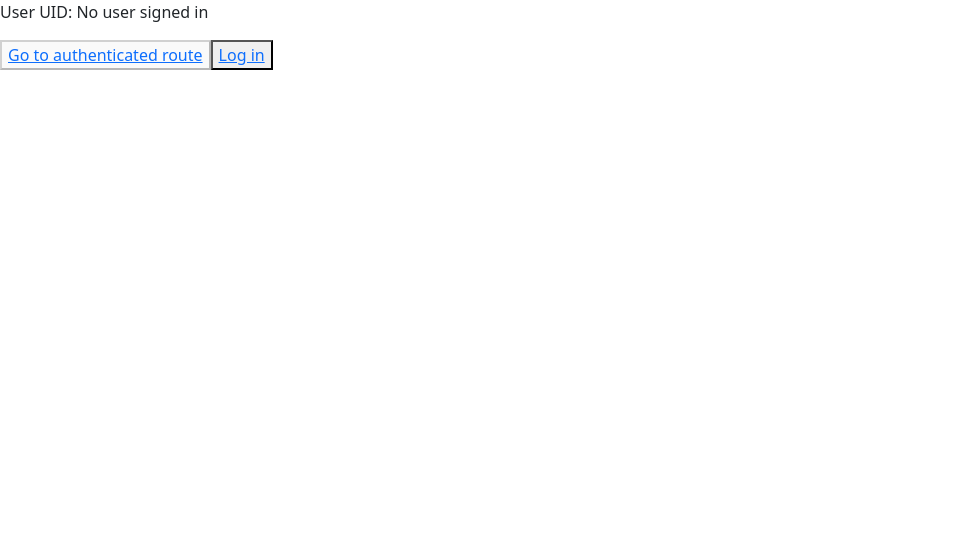
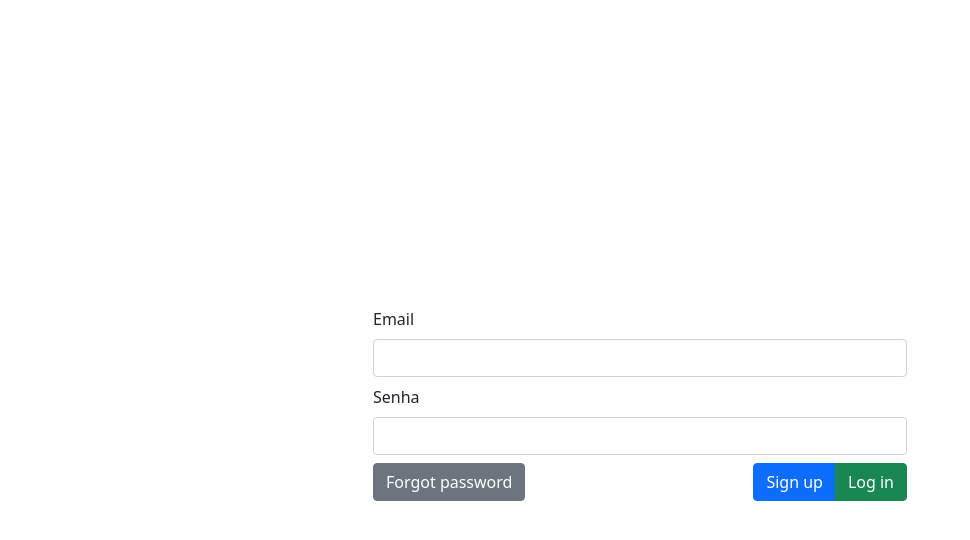
Before and after one commit to jppradoleal/desafio-softwrap-next, a Next.js app: page / in a window 1280 px wide. Shown: the top 540 px of the page, without its empty margins (0-970 px from the left). Built offline with nearby package versions, Linux system fonts and the light colour scheme; no server answers.

Commit message:
feat: impl login page with auth flow

```diff
--- /dev/null
+++ b/components/styles/indexStyle.ts
@@ -0,0 +1,30 @@
+import { Container } from 'react-bootstrap';
+import styled from 'styled-components';
+
+export default styled(Container)`
+    display: flex;
+    align-items: center;
+    justify-content: center;
+    width: 100vw;
+    height: 100vh;
+
+    .toast {
+        position: absolute;
+        top: 16px;
+        right: 8px;
+    }
+
+    .container {
+        width: 50%;
+
+        form {
+            width: 100%;
+            .form-footer {
+                width: 100%;
+                display: flex;
+                align-items: center;
+                justify-content: space-between;
+            }
+        }
+    }
+`;
--- a/pages/index.js
+++ /dev/null
@@ -1,23 +0,0 @@
-import React from 'react';
-import Link from 'next/link'
-import {useAuth} from '../utils/auth';
-
-export default function Home() {
-  const {user} = useAuth();
-
-  return (
-    <div>
-      <p>User UID: {user ? user.uid : "No user signed in"}</p>
-      <button disabled={!user}>
-        <Link href="/authenticated">
-          <a>Go to authenticated route</a>
-        </Link>
-      </button>
-      <button disabled={user}>
-        <Link href="/login">
-          <a>Log in</a>
-        </Link>
-      </button>
-    </div>
-  );
-}
--- /dev/null
+++ b/pages/index.tsx
@@ -0,0 +1,91 @@
+import React, { useState, FormEvent } from "react";
+import firebase from "firebase/app";
+import "firebase/auth";
+import Link from "next/link";
+import {
+  Container,
+  Form,
+  Row,
+  Button,
+  Col,
+  ButtonGroup,
+  Toast,
+} from "react-bootstrap";
+
+import firebaseClient from "../utils/firebaseClient";
+import { useAuth } from "../utils/auth";
+import IndexStyle from "../components/styles/indexStyle";
+
+export default function Home() {
+  firebaseClient();
+  const [email, setEmail] = useState("");
+  const [password, setPassword] = useState("");
+  const [error, setError] = useState("");
+
+  const handleSignUp = async (e: FormEvent) => {
+    e.preventDefault();
+    await firebase
+      .auth()
+      .createUserWithEmailAndPassword(email, password)
+      .then(() => {
+        window.location.href = "/home";
+      })
+      .catch((err) => {
+        setError(err.message);
+      });
+  };
+
+  const handleSignIn = async (e: FormEvent) => {
+    e.preventDefault();
+    await firebase
+      .auth()
+      .signInWithEmailAndPassword(email, password)
+      .then(() => {
+        window.location.href = "/home";
+      })
+      .catch((err) => {
+        setError(err);
+      });
+  };
+
+  const handleForgotPassword = async (e: FormEvent) => {
+    e.preventDefault();
+  };
+
+  return (
+    <IndexStyle>
+      <Toast show={error.length > 0} delay={5000} autohide onClose={() => setError("")}>
+        <Toast.Body>{error}</Toast.Body>
+      </Toast>
+      <Container>
+        <Form>
+          <Form.Group className="mt-2">
+            <Form.Label htmlFor="email">Email</Form.Label>
+            <Form.Control id="email" onChange={(e) => setEmail(e.target.value)}/>
+          </Form.Group>
+          <Form.Group className="mt-2">
+            <Form.Label htmlFor="password">Senha</Form.Label>
+            <Form.Control id="password" type="password" onChange={(e) => setPassword(e.target.value)}/>
+          </Form.Group>
+          <div className="form-footer mt-2">
+            <div>
+              <Button variant="secondary" onClick={handleForgotPassword}>
+                Forgot password
+              </Button>
+            </div>
+            <div>
+              <ButtonGroup>
+                <Button variant="primary" onClick={handleSignUp}>
+                  Sign up
+                </Button>
+                <Button variant="success" onClick={handleSignIn}>
+                  Log in
+                </Button>
+              </ButtonGroup>
+            </div>
+          </div>
+        </Form>
+      </Container>
+    </IndexStyle>
+  );
+}
```
Also changed, not shown: components/styles/globalStyle.ts (added, +14 -0 lines), pages/login.tsx (deleted, +0 -51 lines).
